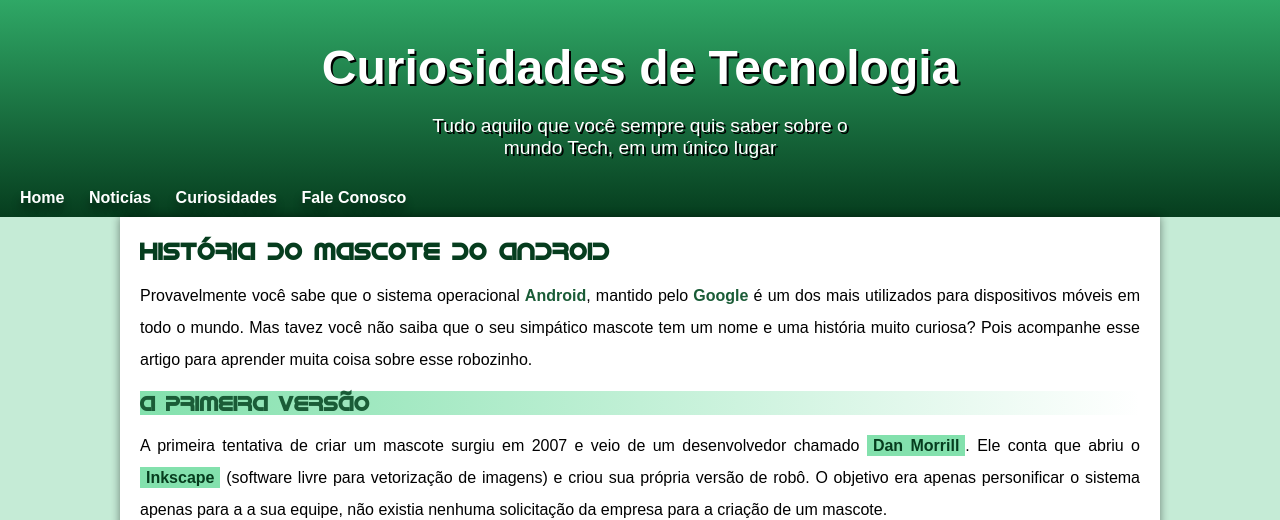
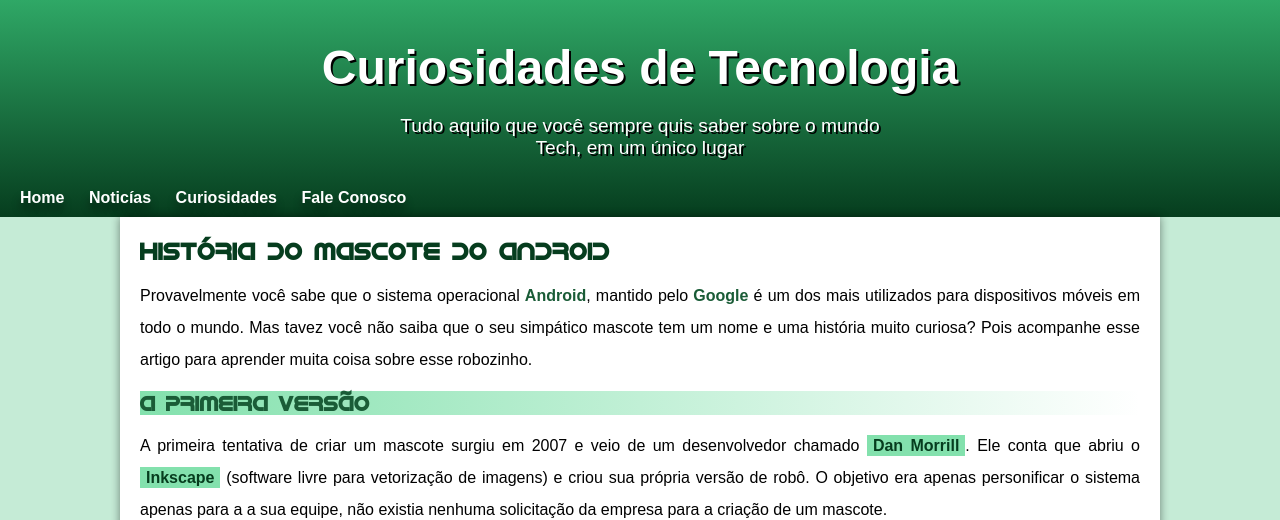
Before and after one commit to MayconNSilva/projeto-android, a plain HTML site: page index.html in a window 1280 px wide. Shown: the top 520 px of the page. Drawn offline with Linux system fonts and the light colour scheme.

Commit message:
Update estilo.css

```diff
--- a/estilo.css
+++ b/estilo.css
@@ -58,7 +58,8 @@ header > p {
     text-align: center;
     font-size: 1.2em;
     color: white;
-    width: 450px;
+    max-width: 500px;
+    width: 90%;
     margin: auto;
     margin-bottom: 20px;
     padding-right: 10px;
```
